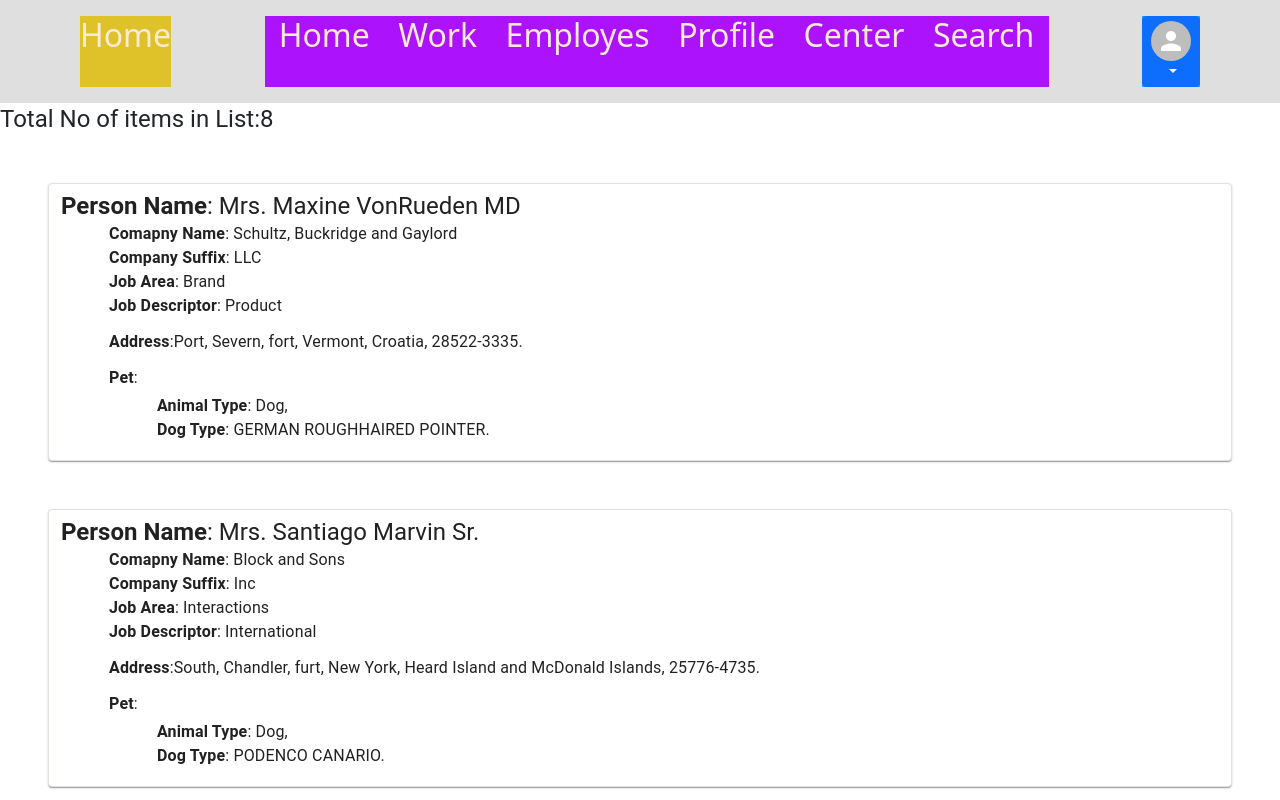
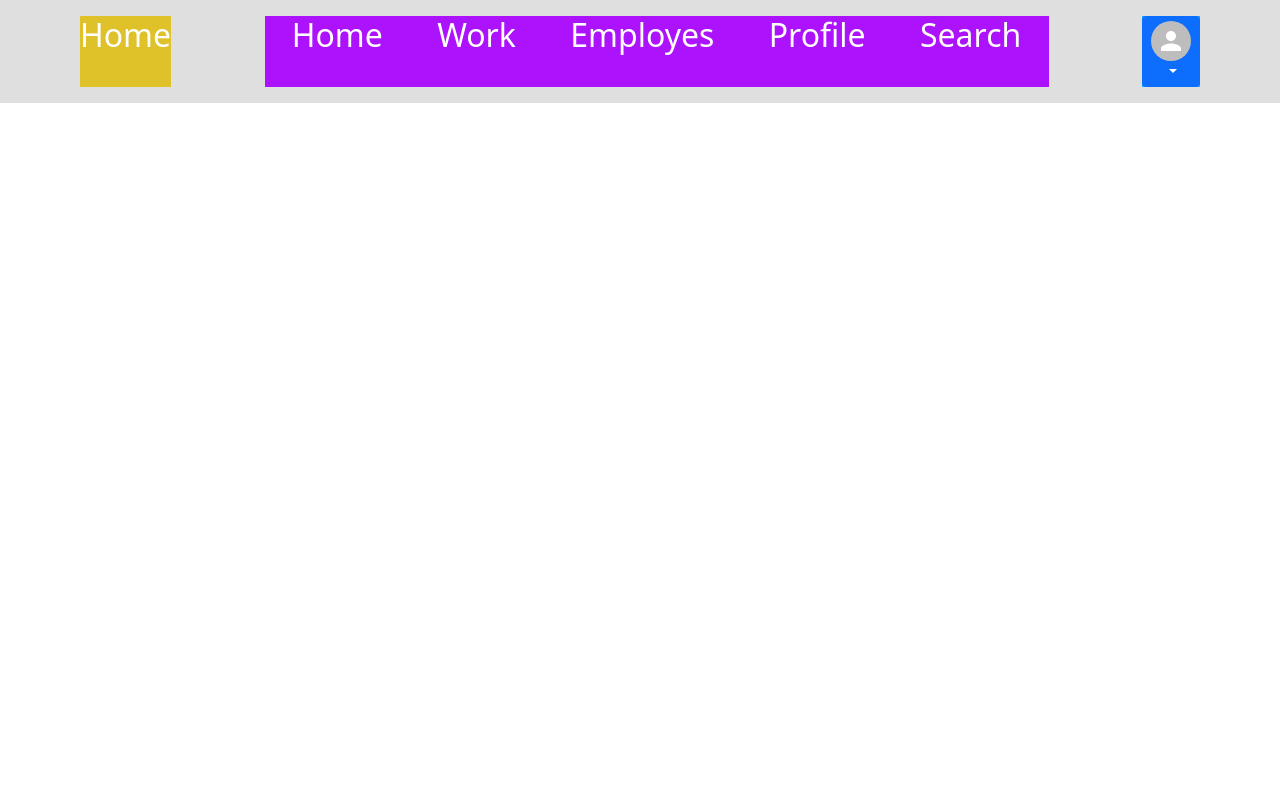
Before and after one commit to dvramaraju/internship, a React (Create React App) app: page / in a window 1280 px wide. Shown: the top 800 px of the page. Built offline with nearby package versions, Linux system fonts and the light colour scheme.

Commit message:
Updated Header and Employee tab

```diff
--- a/src/App.tsx
+++ b/src/App.tsx
@@ -1,6 +1,6 @@
 import './App.css';
 import 'bootstrap/dist/css/bootstrap.css';
-import { Home, SignIn, SignUp } from './containers';
+import { Employes, Home, SignIn, SignUp } from './containers';
 import { Router, Route, Switch } from 'react-router-dom';
 import { createBrowserHistory as history } from 'history';
 
@@ -15,6 +15,9 @@ export default function App() {
           <Route path="/signin">
             <SignIn />
           </Route>
+          <Route path="/employes">
+            <Employes />
+          </Route>
           <Route path="/">
             <Home />
           </Route>
--- a/src/components/Header.tsx
+++ b/src/components/Header.tsx
@@ -18,15 +18,14 @@ export const Header = () => {
       }}
     >
       <div className="headerLeft">
-        <h2 className="title">Home</h2>
+        <h2><Link style={{ color: "white", textDecoration: "none" }} to="/">Home</Link></h2>
       </div>
       <div className="headerCenter">
-        <h2>Home</h2>
-        <h2>Work</h2>
-        <h2>Employes</h2>
-        <h2>Profile</h2>
-        <h2>Center</h2>
-        <h2>Search</h2>
+        <h2><Link style={{ color: "white", textDecoration: "none" }} to="/">Home</Link></h2>
+        <h2><Link style={{ color: "white", textDecoration: "none" }} to="/work">Work</Link></h2>
+        <h2><Link style={{ color: "white", textDecoration: "none" }} to="/employee">Employes</Link></h2>
+        <h2><Link style={{ color: "white", textDecoration: "none" }} to="/profile">Profile</Link></h2>
+        <h2><Link style={{ color: "white", textDecoration: "none" }} to="/search">Search</Link></h2>
       </div>
       <div className="headerRight">
         <DropdownButton
--- /dev/null
+++ b/src/containers/Employe.tsx
@@ -0,0 +1,33 @@
+import { Header } from "../components/Header"
+import { Card, Typography } from "@mui/material";
+import { Person, PersonType } from "../components/interface"
+
+export function Employes() {
+  return (
+    <div>
+      <Header />
+      <div>
+        <Typography variant="h5">Total No of items in List:{Person.length}</Typography>
+        {Person.map((res: PersonType) =>
+          <Card sx={{ minWidth: 275 }} className="m-5 pagination page-link" key={res.id}>
+            <Typography variant="h5" component="div">
+              <strong>Person Name</strong>: {res.prefix} {res.findName}
+            </Typography>
+            <Typography sx={{ mb: 1.5 }} className="mx-5" color="text.primary">
+              <strong>Comapny Name</strong>: {res.company}<br />
+              <strong>Company Suffix</strong>: {res.companySuffix}<br />
+              <strong>Job Area</strong>: {res.jobArea}<br />
+              <strong>Job Descriptor</strong>: {res.jobDescriptor}
+            </Typography>
+            <Typography sx={{ mb: 1.5 }} className="mx-5" color="text.primary">
+              <strong>Address</strong>:{res.address.cityPrefix}, {res.address.cityName}, {res.address.citySuffix}, {res.address.state}, {res.address.country}, {res.address.zipcode}.
+            </Typography>
+            <Typography sx={{ mb: 1.5 }} className="mx-5" color="text.primary">
+              <strong>Pet</strong>: <br /><div className="my-1 mx-5"><b>Animal Type</b>: Dog,<br /><b>Dog Type</b>: {res.pet}.</div>
+            </Typography>
+          </Card>
+        )}
+      </div>
+    </div>
+  );
+};
--- a/src/containers/Home.tsx
+++ b/src/containers/Home.tsx
@@ -1,32 +1,11 @@
 import { Header } from "../components/Header"
-import { Card, Typography } from "@mui/material";
-import { Person, PersonType } from "../components/interface"
 
 export function Home() {
   return (
     <div>
       <Header />
       <div>
-        <Typography variant="h5">Total No of items in List:{Person.length}</Typography>
-        {Person.map((res: PersonType) =>
-          <Card sx={{ minWidth: 275 }} className="m-5 pagination page-link" key={res.id}>
-            <Typography variant="h5" component="div">
-              <strong>Person Name</strong>: {res.prefix} {res.findName}
-            </Typography>
-            <Typography sx={{ mb: 1.5 }} className="mx-5" color="text.primary">
-              <strong>Comapny Name</strong>: {res.company}<br />
-              <strong>Company Suffix</strong>: {res.companySuffix}<br />
-              <strong>Job Area</strong>: {res.jobArea}<br />
-              <strong>Job Descriptor</strong>: {res.jobDescriptor}
-            </Typography>
-            <Typography sx={{ mb: 1.5 }} className="mx-5" color="text.primary">
-              <strong>Address</strong>:{res.address.cityPrefix}, {res.address.cityName}, {res.address.citySuffix}, {res.address.state}, {res.address.country}, {res.address.zipcode}.
-            </Typography>
-            <Typography sx={{ mb: 1.5 }} className="mx-5" color="text.primary">
-              <strong>Pet</strong>: <br /><div className="my-1 mx-5"><b>Animal Type</b>: Dog,<br /><b>Dog Type</b>: {res.pet}.</div>
-            </Typography>
-          </Card>
-        )}
+
       </div>
     </div>
   );
--- a/src/containers/index.tsx
+++ b/src/containers/index.tsx
@@ -1,5 +1,6 @@
 import { Home } from "./Home";
 import { SignIn } from "./SignIn";
 import { SignUp } from "./SignUp";
+import { Employes } from "./Employe"
 
-export { Home, SignIn, SignUp };
+export { Employes, Home, SignIn, SignUp };
```
